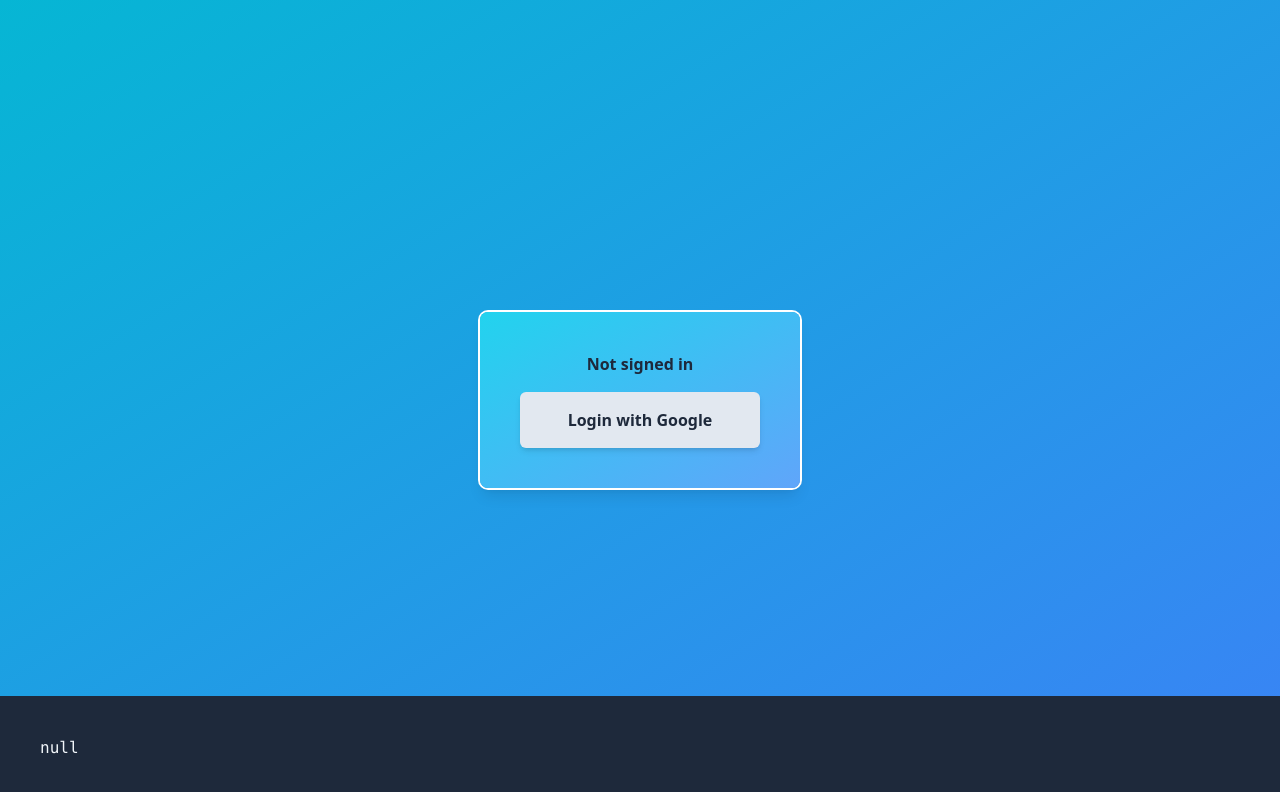
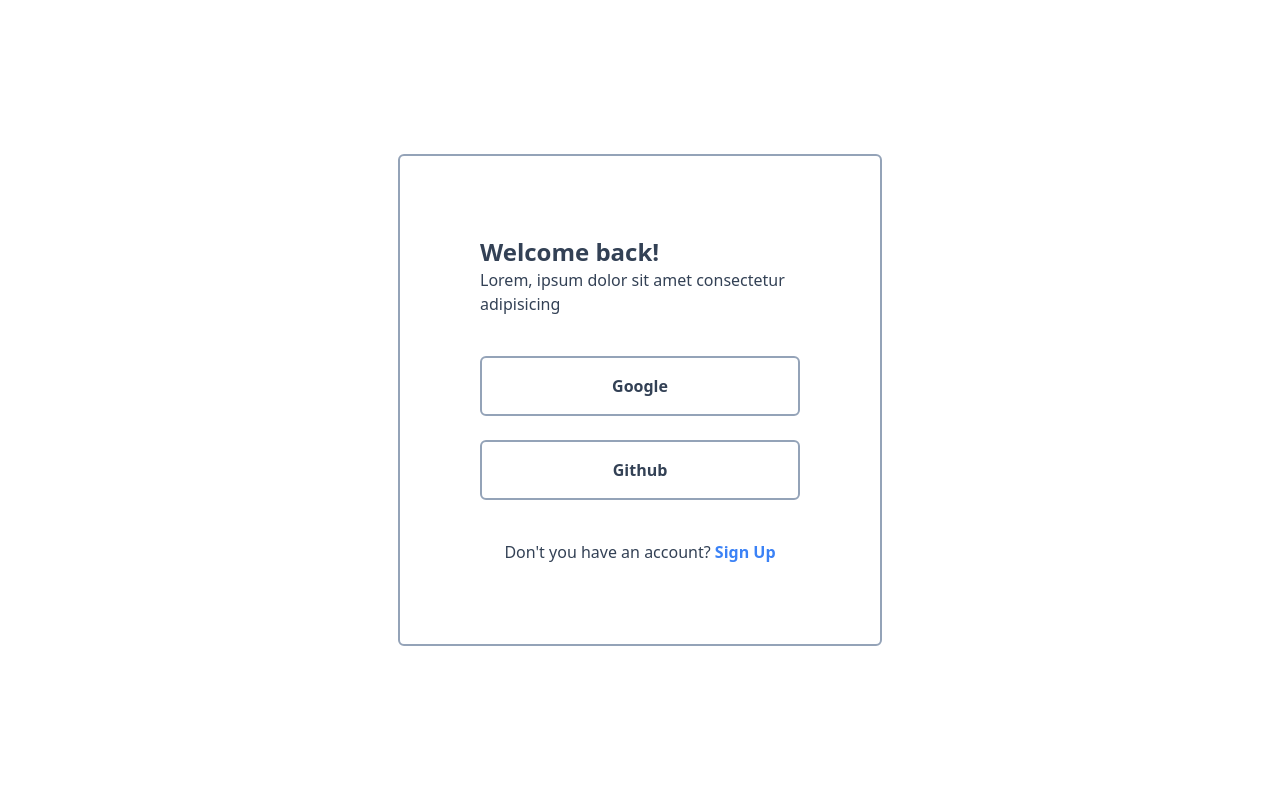
Before and after one commit to FajarMaftuhFadli/next.js_e-commerce_admin, a Next.js app: page / in a window 1280 px wide. Shown: the top 792 px of the page. Built offline with nearby package versions, Linux system fonts and the light colour scheme; no server answers.

Commit message:
Refactor page.tsx to include a sign-out button and show the session data if a session exists, otherwise display the login popup

```diff
--- a/src/app/page.tsx
+++ b/src/app/page.tsx
@@ -1,13 +1,25 @@
-import AuthButton from '@/components/authButton';
+'use client';
+
+import AuthPopUp from '@/components/authPopUp';
+import AuthSighOutButton from '@/components/authSignOutButton';
 import ShowSession from '@/components/showSession';
+import { useSession } from 'next-auth/react';
 
 export default function Home() {
+  const { data: session } = useSession();
+  if (session) {
+    return (
+      <main className="flex h-screen w-screen items-center justify-center bg-gradient-to-br from-cyan-500 to-blue-500">
+        <div className="flex w-80 flex-col items-center justify-center space-y-4 rounded-lg bg-gradient-to-br from-cyan-400 to-blue-400 p-10 shadow-lg ring-2 ring-white">
+          <AuthSighOutButton />
+        </div>
+        <ShowSession />
+      </main>
+    );
+  }
   return (
-    <main className="flex h-screen w-screen items-center justify-center bg-gradient-to-br from-cyan-500 to-blue-500">
-      <div className="flex w-80 flex-col items-center justify-center space-y-4 rounded-lg bg-gradient-to-br from-cyan-400 to-blue-400 p-10 shadow-lg ring-2 ring-white">
-        <AuthButton />
-      </div>
-      <ShowSession />
-    </main>
+    <div className="flex h-screen items-center justify-center p-4">
+      <AuthPopUp />
+    </div>
   );
 }
--- a/src/components/authButton.tsx
+++ /dev/null
@@ -1,35 +0,0 @@
-'use client';
-
-import { useSession, signIn, signOut } from 'next-auth/react';
-
-export default function AuthButton() {
-  const { data: session } = useSession();
-  if (session && session.user) {
-    return (
-      <>
-        <span className="font-semibold text-slate-800">
-          Signed in as {session.user.email}
-        </span>
-        <button
-          onClick={() => signOut()}
-          type="button"
-          className="my-auto block w-full rounded-md bg-slate-200 p-4 font-semibold text-slate-800 shadow-md transition-colors hover:bg-slate-100 hover:text-slate-700"
-        >
-          Sign out
-        </button>
-      </>
-    );
-  }
-  return (
-    <>
-      <span className="font-semibold text-slate-800">Not signed in</span>
-      <button
-        onClick={() => signIn('google')}
-        type="button"
-        className="my-auto block w-full rounded-md bg-slate-200 p-4 font-semibold text-slate-800 shadow-md transition-colors hover:bg-slate-100 hover:text-slate-700"
-      >
-        Login with Google
-      </button>
-    </>
-  );
-}
--- /dev/null
+++ b/src/components/authPopUp.tsx
@@ -0,0 +1,32 @@
+import { signIn } from 'next-auth/react';
+
+export default function AuthPopUp() {
+  return (
+    <div className="rounded-md border-2 border-slate-400 p-10 text-slate-700 sm:p-20">
+      <div className="max-w-xs space-y-10">
+        <h2 className="text-2xl font-bold">Welcome back!</h2>
+        <span>Lorem, ipsum dolor sit amet consectetur adipisicing</span>
+        <div className="space-y-6">
+          <button
+            onClick={() => signIn('google')}
+            type="button"
+            className="my-auto block w-full rounded-md border-2 border-slate-400 bg-white p-4 font-semibold transition-colors hover:bg-slate-50 hover:text-slate-800"
+          >
+            Google
+          </button>
+          <button
+            onClick={() => signIn('github')}
+            type="button"
+            className="my-auto block w-full rounded-md border-2 border-slate-400 bg-white p-4 font-semibold transition-colors hover:bg-slate-50 hover:text-slate-800"
+          >
+            Github
+          </button>
+        </div>
+        <div className="text-center">
+          Don&apos;t you have an account?{' '}
+          <a className="font-semibold text-blue-500">Sign Up</a>
+        </div>
+      </div>
+    </div>
+  );
+}
--- /dev/null
+++ b/src/components/authSignOutButton.tsx
@@ -0,0 +1,13 @@
+import { signOut } from 'next-auth/react';
+
+export default function AuthSighOutButton() {
+  return (
+    <button
+      onClick={() => signOut()}
+      type="button"
+      className="my-auto block w-full rounded-md bg-slate-200 p-4 font-semibold text-slate-800 shadow-md transition-colors hover:bg-slate-100 hover:text-slate-700"
+    >
+      Sign out
+    </button>
+  );
+}
```
